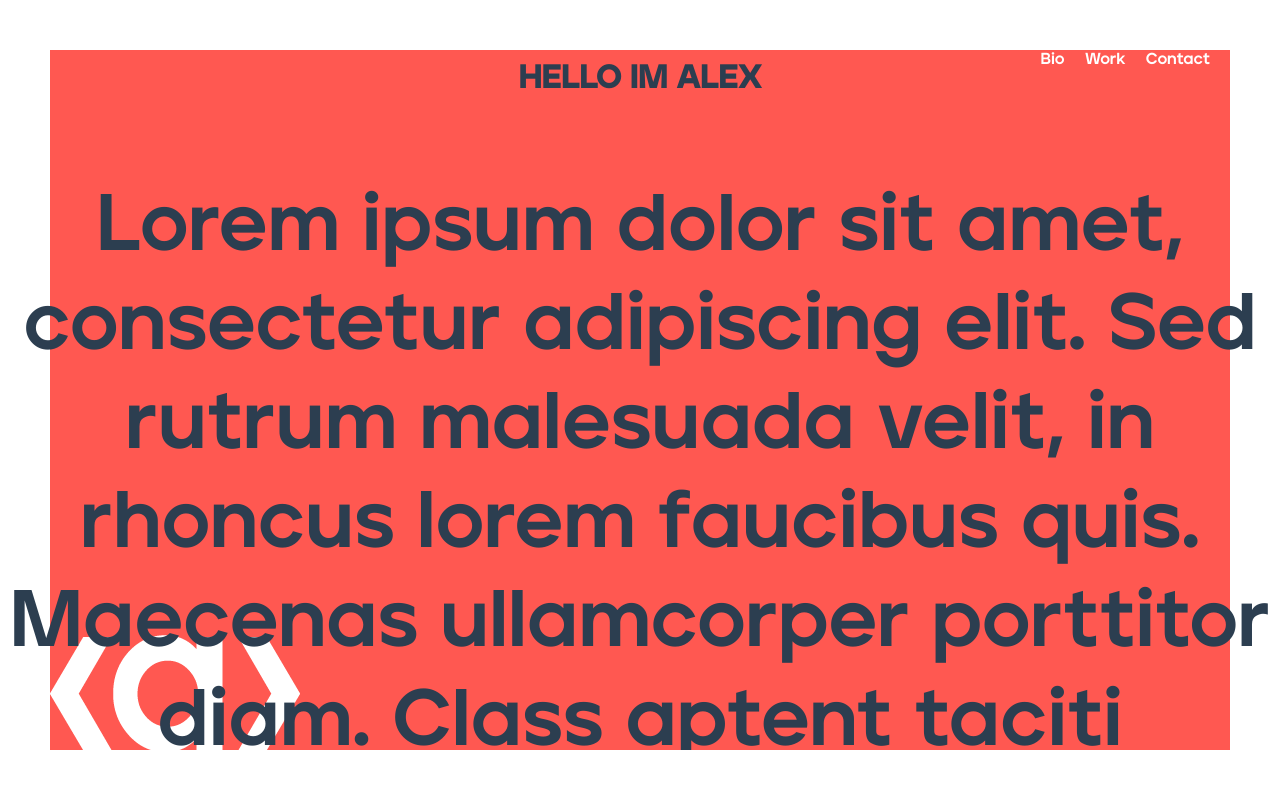
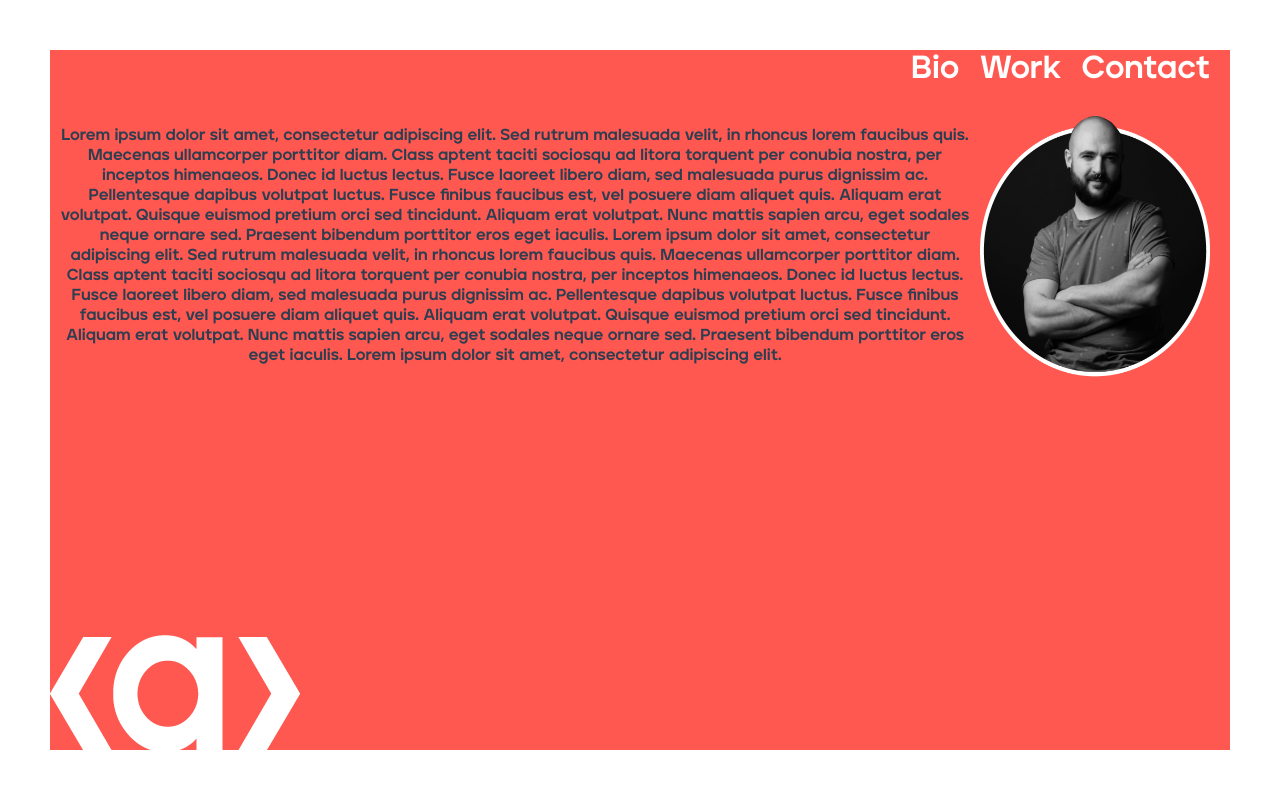
Before and after one commit to AlexLucenaWeb/alexlucena, a Vue app: page / in a window 1280 px wide. Shown: the top 798 px of the page. Built offline with nearby package versions, Linux system fonts and the light colour scheme.

Commit message:
adding bio section

```diff
--- a/src/App.vue
+++ b/src/App.vue
@@ -1,58 +1,22 @@
 <template>
-  <h1>HELLO IM ALEX</h1>
+  <!-- <h1>HELLO IM ALEX</h1> -->
   <static-background></static-background>
+  <div class="sections__container">
+    <bio-section></bio-section>
+  </div>
   <!-- <HelloWorld msg="Welcome to Your Vue.js App"/> -->
-  <p>
-    Lorem ipsum dolor sit amet, consectetur adipiscing elit. Sed rutrum malesuada velit, in rhoncus
-    lorem faucibus quis. Maecenas ullamcorper porttitor diam. Class aptent taciti sociosqu ad litora
-    torquent per conubia nostra, per inceptos himenaeos. Donec id luctus lectus. Fusce laoreet
-    libero diam, sed malesuada purus dignissim ac. Pellentesque dapibus volutpat luctus. Fusce
-    finibus faucibus est, vel posuere diam aliquet quis. Aliquam erat volutpat. Quisque euismod
-    pretium orci sed tincidunt. Aliquam erat volutpat. Nunc mattis sapien arcu, eget sodales neque
-    ornare sed. Praesent bibendum porttitor eros eget iaculis.
-
-    Lorem ipsum dolor sit amet, consectetur adipiscing elit. Sed rutrum malesuada velit, in rhoncus
-    lorem faucibus quis. Maecenas ullamcorper porttitor diam. Class aptent taciti sociosqu ad litora
-    torquent per conubia nostra, per inceptos himenaeos. Donec id luctus lectus. Fusce laoreet
-    libero diam, sed malesuada purus dignissim ac. Pellentesque dapibus volutpat luctus. Fusce
-    finibus faucibus est, vel posuere diam aliquet quis. Aliquam erat volutpat. Quisque euismod
-    pretium orci sed tincidunt. Aliquam erat volutpat. Nunc mattis sapien arcu, eget sodales neque
-    ornare sed. Praesent bibendum porttitor eros eget iaculis.
-
-    Lorem ipsum dolor sit amet, consectetur adipiscing elit. Sed rutrum malesuada velit, in rhoncus
-    lorem faucibus quis. Maecenas ullamcorper porttitor diam. Class aptent taciti sociosqu ad litora
-    torquent per conubia nostra, per inceptos himenaeos. Donec id luctus lectus. Fusce laoreet
-    libero diam, sed malesuada purus dignissim ac. Pellentesque dapibus volutpat luctus. Fusce
-    finibus faucibus est, vel posuere diam aliquet quis. Aliquam erat volutpat. Quisque euismod
-    pretium orci sed tincidunt. Aliquam erat volutpat. Nunc mattis sapien arcu, eget sodales neque
-    ornare sed. Praesent bibendum porttitor eros eget iaculis.
-
-    Lorem ipsum dolor sit amet, consectetur adipiscing elit. Sed rutrum malesuada velit, in rhoncus
-    lorem faucibus quis. Maecenas ullamcorper porttitor diam. Class aptent taciti sociosqu ad litora
-    torquent per conubia nostra, per inceptos himenaeos. Donec id luctus lectus. Fusce laoreet
-    libero diam, sed malesuada purus dignissim ac. Pellentesque dapibus volutpat luctus. Fusce
-    finibus faucibus est, vel posuere diam aliquet quis. Aliquam erat volutpat. Quisque euismod
-    pretium orci sed tincidunt. Aliquam erat volutpat. Nunc mattis sapien arcu, eget sodales neque
-    ornare sed. Praesent bibendum porttitor eros eget iaculis.
-
-    Lorem ipsum dolor sit amet, consectetur adipiscing elit. Sed rutrum malesuada velit, in rhoncus
-    lorem faucibus quis. Maecenas ullamcorper porttitor diam. Class aptent taciti sociosqu ad litora
-    torquent per conubia nostra, per inceptos himenaeos. Donec id luctus lectus. Fusce laoreet
-    libero diam, sed malesuada purus dignissim ac. Pellentesque dapibus volutpat luctus. Fusce
-    finibus faucibus est, vel posuere diam aliquet quis. Aliquam erat volutpat. Quisque euismod
-    pretium orci sed tincidunt. Aliquam erat volutpat. Nunc mattis sapien arcu, eget sodales neque
-    ornare sed. Praesent bibendum porttitor eros eget iaculis.
-  </p>
 </template>
 
 <script>
 import StaticBackground from './components/StaticBackground.vue';
+import BioSection from './components/BioSection.vue';
 // import HelloWorld from './components/HelloWorld.vue';
 
 export default {
   name: 'App',
   components: {
     StaticBackground,
+    BioSection,
     // HelloWorld,
   },
 };
@@ -63,6 +27,9 @@ export default {
   font-family: jeko;
   src: url("../public/fonts/Jeko-Extra-Bold.ttf"), url("../public/fonts/Jeko-Regular.ttf");
 }
+body{
+  margin: 0;
+}
 #app {
   font-family: jeko, sans-serif;
   -webkit-font-smoothing: antialiased;
@@ -71,12 +38,13 @@ export default {
   color: #2c3e50;
   margin-top: 60px;
 }
-p{
-  font-size: 5rem;
+.sections__container {
+  width: calc(100vw - 120px);
+  margin-left: 50px;
+  margin-top: 100px;
+  padding: 10px;
 }
-static-background{
-  position: fixed;
-  top: 0px;
-  left: 0px;
+section{
+  min-height: calc(100vh - 150px);
 }
 </style>
--- /dev/null
+++ b/src/components/BioSection.vue
@@ -0,0 +1,42 @@
+<template>
+  <section>
+    <div class="bio__container">
+      <p class="bio__bio">
+        Lorem ipsum dolor sit amet, consectetur adipiscing elit. Sed rutrum malesuada velit, in
+        rhoncus lorem faucibus quis. Maecenas ullamcorper porttitor diam. Class aptent taciti
+        sociosqu ad litora torquent per conubia nostra, per inceptos himenaeos. Donec id luctus
+        lectus. Fusce laoreet libero diam, sed malesuada purus dignissim ac. Pellentesque dapibus
+        volutpat luctus. Fusce finibus faucibus est, vel posuere diam aliquet quis. Aliquam erat
+        volutpat. Quisque euismod pretium orci sed tincidunt. Aliquam erat volutpat. Nunc mattis
+        sapien arcu, eget sodales neque ornare sed. Praesent bibendum porttitor eros eget iaculis.
+        Lorem ipsum dolor sit amet, consectetur adipiscing elit. Sed rutrum malesuada velit, in
+        rhoncus lorem faucibus quis. Maecenas ullamcorper porttitor diam. Class aptent taciti
+        sociosqu ad litora torquent per conubia nostra, per inceptos himenaeos. Donec id luctus
+        lectus. Fusce laoreet libero diam, sed malesuada purus dignissim ac. Pellentesque dapibus
+        volutpat luctus. Fusce finibus faucibus est, vel posuere diam aliquet quis. Aliquam erat
+        volutpat. Quisque euismod pretium orci sed tincidunt. Aliquam erat volutpat. Nunc mattis
+        sapien arcu, eget sodales neque ornare sed. Praesent bibendum porttitor eros eget iaculis.
+        Lorem ipsum dolor sit amet, consectetur adipiscing elit.
+      </p>
+      <img class="bio__img" src="../../public/images/alex-photo.png" alt="Alex Lucena photo" />
+    </div>
+  </section>
+</template>
+
+<script>
+export default {};
+</script>
+
+<style scoped>
+.bio__container{
+    display: flex;
+    text-align: center;
+    justify-content: center;
+}
+.bio__img{
+    width: 250px;
+}
+/* .bio__bio{
+    font-size: 2em;
+} */
+</style>
--- a/src/components/StaticBackground.vue
+++ b/src/components/StaticBackground.vue
@@ -56,9 +56,11 @@ export default {
     position: absolute;
     top: 0px;
     right: 10px;
+    height: 50px;
 }
 a{
  text-decoration: none;
+ font-size:2rem;
  color: white;
  margin: 0 10px;
 }
```
Also changed, not shown: src/components/WorkSection.vue (added, +18 -0 lines), public/images/alex-photo.png (added).
